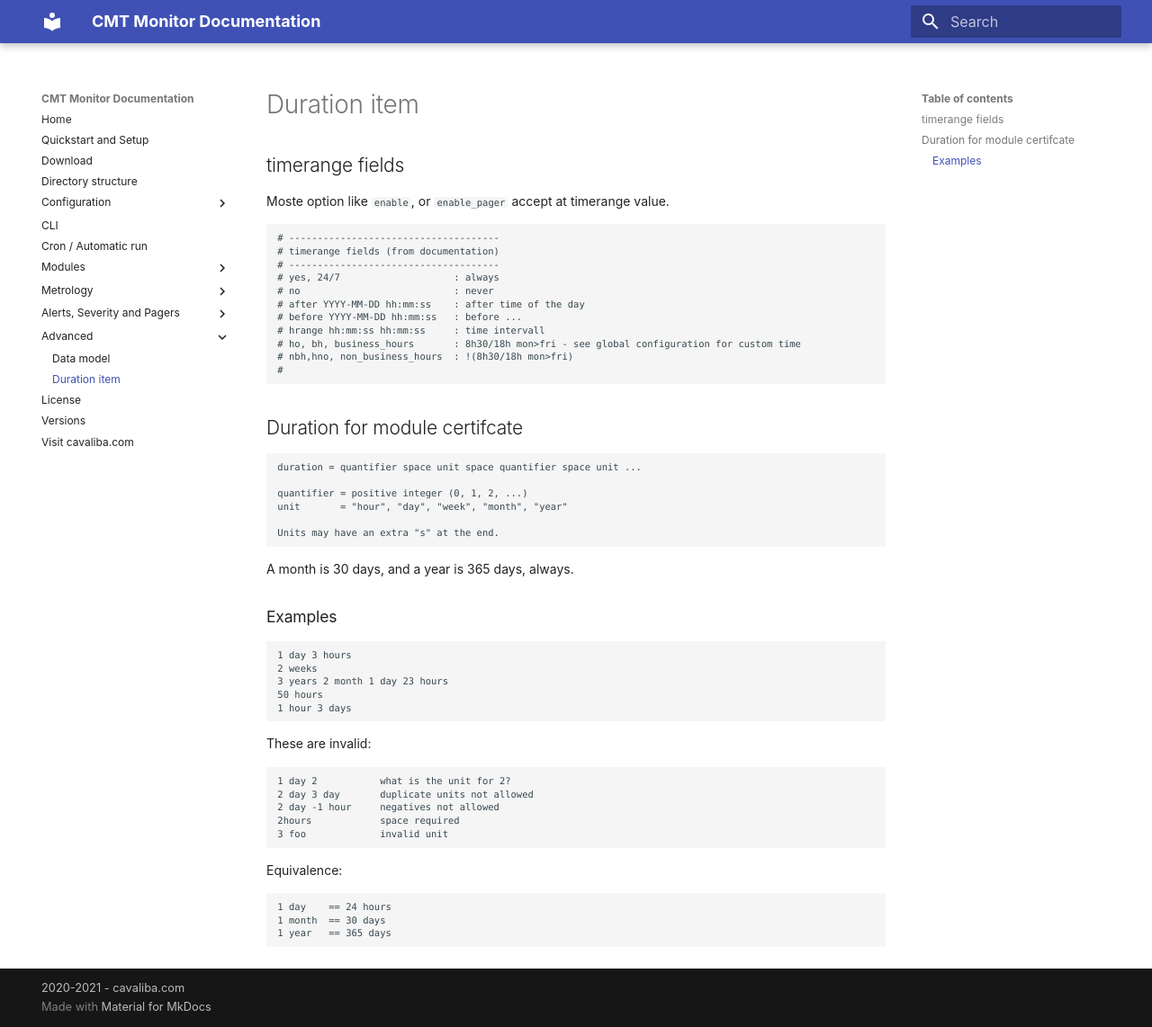
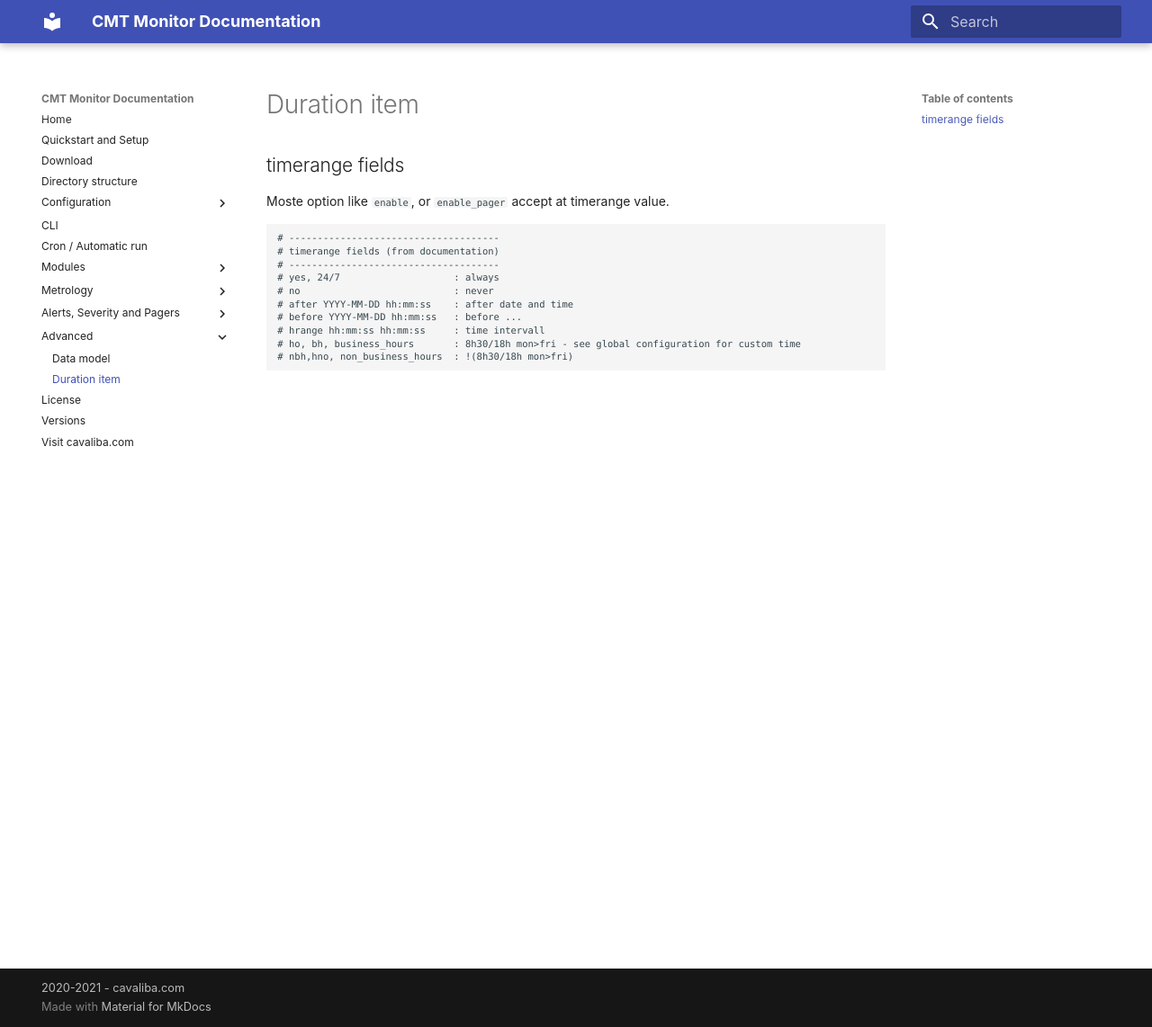
Before and after one commit to cavaliba/cmt_monitor, an MkDocs documentation site: the page built from docs/docs/duration.md, in a window 1280 px wide and 1142 px high. Shown: the whole window at 90% size. Built offline with MkDocs 1.6.1 and Material for MkDocs 9.7.7, drawn with Linux system fonts in a browser that asks for light colours.

```diff
--- a/docs/docs/duration.md
+++ b/docs/docs/duration.md
@@ -8,43 +8,8 @@ Moste option like `enable`, or `enable_pager` accept at timerange value.
     # -------------------------------------
     # yes, 24/7                    : always
     # no                           : never
-    # after YYYY-MM-DD hh:mm:ss    : after time of the day
+    # after YYYY-MM-DD hh:mm:ss    : after date and time
     # before YYYY-MM-DD hh:mm:ss   : before ...
     # hrange hh:mm:ss hh:mm:ss     : time intervall
     # ho, bh, business_hours       : 8h30/18h mon>fri - see global configuration for custom time
     # nbh,hno, non_business_hours  : !(8h30/18h mon>fri)
-    #
-
-
-## Duration for module certifcate
-
-    duration = quantifier space unit space quantifier space unit ...
-
-    quantifier = positive integer (0, 1, 2, ...)
-    unit       = "hour", "day", "week", "month", "year"
-
-    Units may have an extra "s" at the end.
-
-A month is 30 days, and a year is 365 days, always.
-
-### Examples
-
-    1 day 3 hours
-    2 weeks
-    3 years 2 month 1 day 23 hours
-    50 hours
-    1 hour 3 days
-
-These are invalid:
-
-    1 day 2           what is the unit for 2?
-    2 day 3 day       duplicate units not allowed
-    2 day -1 hour     negatives not allowed
-    2hours            space required
-    3 foo             invalid unit
-
-Equivalence:
-
-    1 day    == 24 hours
-    1 month  == 30 days
-    1 year   == 365 days
```
Also changed, not shown: docs/docs/check_certificate.md (+5 -4 lines), docs/docs/check_folders.md (+6 -6 lines), docs/docs/check_urls.md (+3 -1 lines).
